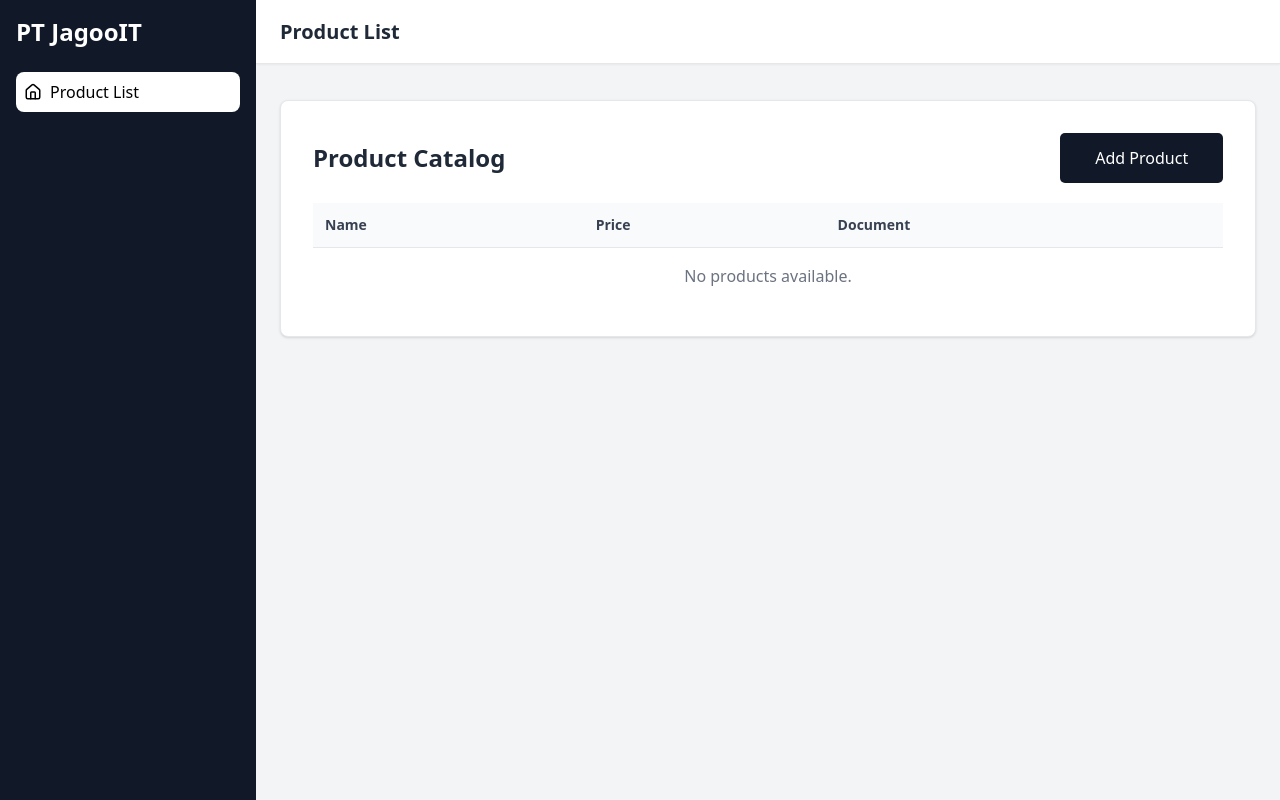
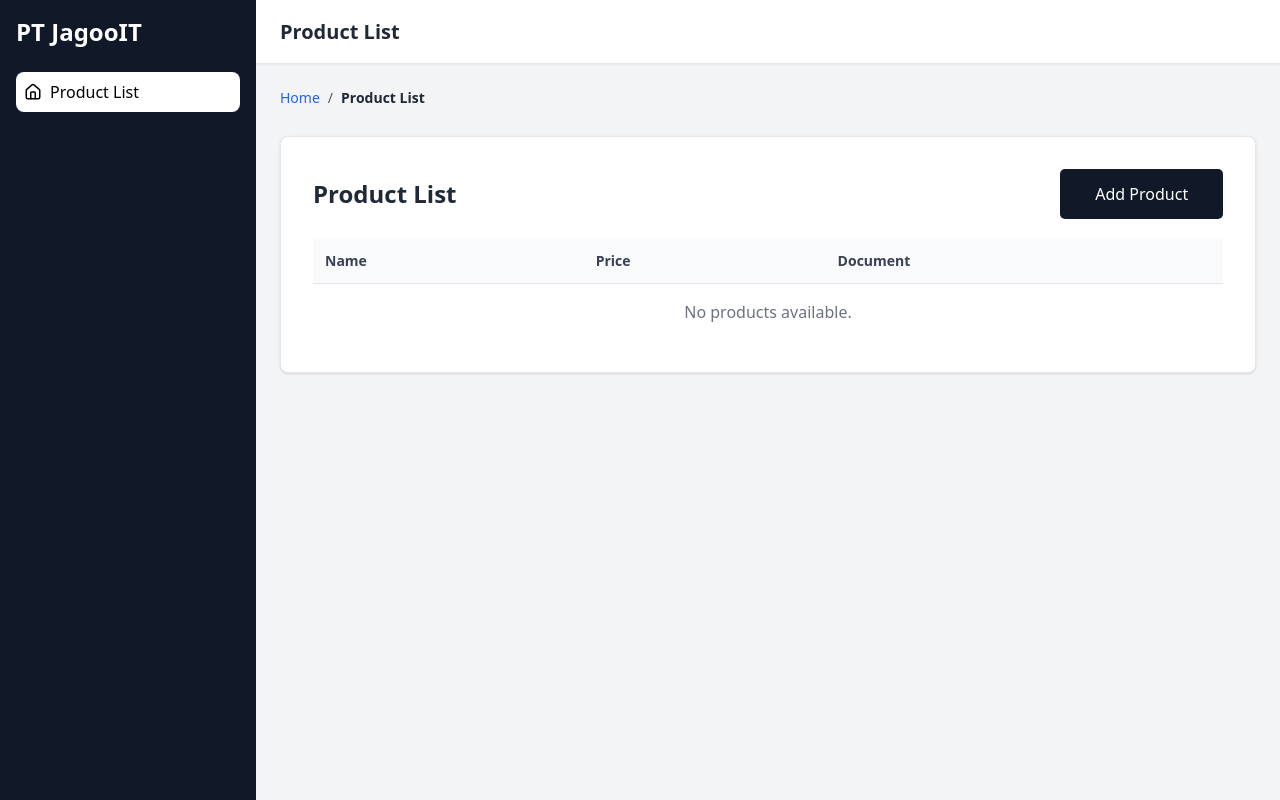
Before and after one commit to tegarfaris/fe-task-one, a React (Create React App) app: page /product-list in a window 1280 px wide. Built offline with nearby package versions, Linux system fonts and the light colour scheme.

Commit message:
feat: create breadcrumb component

```diff
--- a/src/app/page-modules/products/ProductsTable.jsx
+++ b/src/app/page-modules/products/ProductsTable.jsx
@@ -1,5 +1,6 @@
 import { useSelector } from "react-redux";
 import { useNavigate } from "react-router-dom";
+import Breadcrumb from "../../../components/breadcrumb/Breadcrumb";
 
 const ProductsTable = () => {
   const navigate = useNavigate();
@@ -7,10 +8,11 @@ const ProductsTable = () => {
 
   return (
     <div className="flex flex-col">
+      <Breadcrumb />
       <div className="p-8 bg-white rounded-lg shadow border border-gray-200 mt-3">
         <div className="flex w-full gap-2 items-center">
           <h2 className="w-full text-2xl font-semibold text-gray-800">
-            Product Catalog
+            Product List
           </h2>
 
           <button
--- a/src/app/page-modules/products/add-product/Wizard.jsx
+++ b/src/app/page-modules/products/add-product/Wizard.jsx
@@ -4,6 +4,7 @@ import { useNavigate } from "react-router-dom";
 import { addProduct } from "../../../../features/products/productsSlice";
 import StepOne from "./StepOne";
 import StepTwo from "./StepTwo";
+import Breadcrumb from "../../../../components/breadcrumb/Breadcrumb";
 
 const Wizard = () => {
   const [step, setStep] = useState(1);
@@ -24,6 +25,7 @@ const Wizard = () => {
 
   return (
     <div className="flex flex-col gap-3">
+      <Breadcrumb />
       <div className="mt-10">
         {step === 1 && <StepOne onNext={handleNext} />}
         {step === 2 && <StepTwo onSubmit={handleSubmit} prevData={formData} />}
--- /dev/null
+++ b/src/components/breadcrumb/Breadcrumb.jsx
@@ -0,0 +1,48 @@
+import { Link, useLocation } from "react-router-dom";
+
+export default function Breadcrumb() {
+  const { pathname } = useLocation();
+
+  // pecah pathname jadi array, buang string kosong
+  const segments = pathname.split("/").filter(Boolean);
+
+  // build breadcrumb items
+  const crumbs = segments.map((seg, idx) => {
+    // path sementara sampai segment ke-index ini
+    const path = "/" + segments.slice(0, idx + 1).join("/");
+
+    return {
+      label: seg.replace(/-/g, " "), // rapikan -> ganti - jadi spasi
+      path,
+    };
+  });
+
+  return (
+    <nav className="text-sm text-gray-600 mb-4">
+      <ol className="flex gap-2 items-center">
+        <li>
+          <Link to="/" className="hover:underline text-blue-600">
+            Home
+          </Link>
+        </li>
+        {crumbs.map((c, idx) => (
+          <li key={idx} className="flex items-center gap-2">
+            <span>/</span>
+            {idx === crumbs.length - 1 ? (
+              <span className="font-semibold text-gray-800 capitalize">
+                {c.label}
+              </span>
+            ) : (
+              <Link
+                to={c.path}
+                className="hover:underline text-blue-600 capitalize"
+              >
+                {c.label}
+              </Link>
+            )}
+          </li>
+        ))}
+      </ol>
+    </nav>
+  );
+}
```
